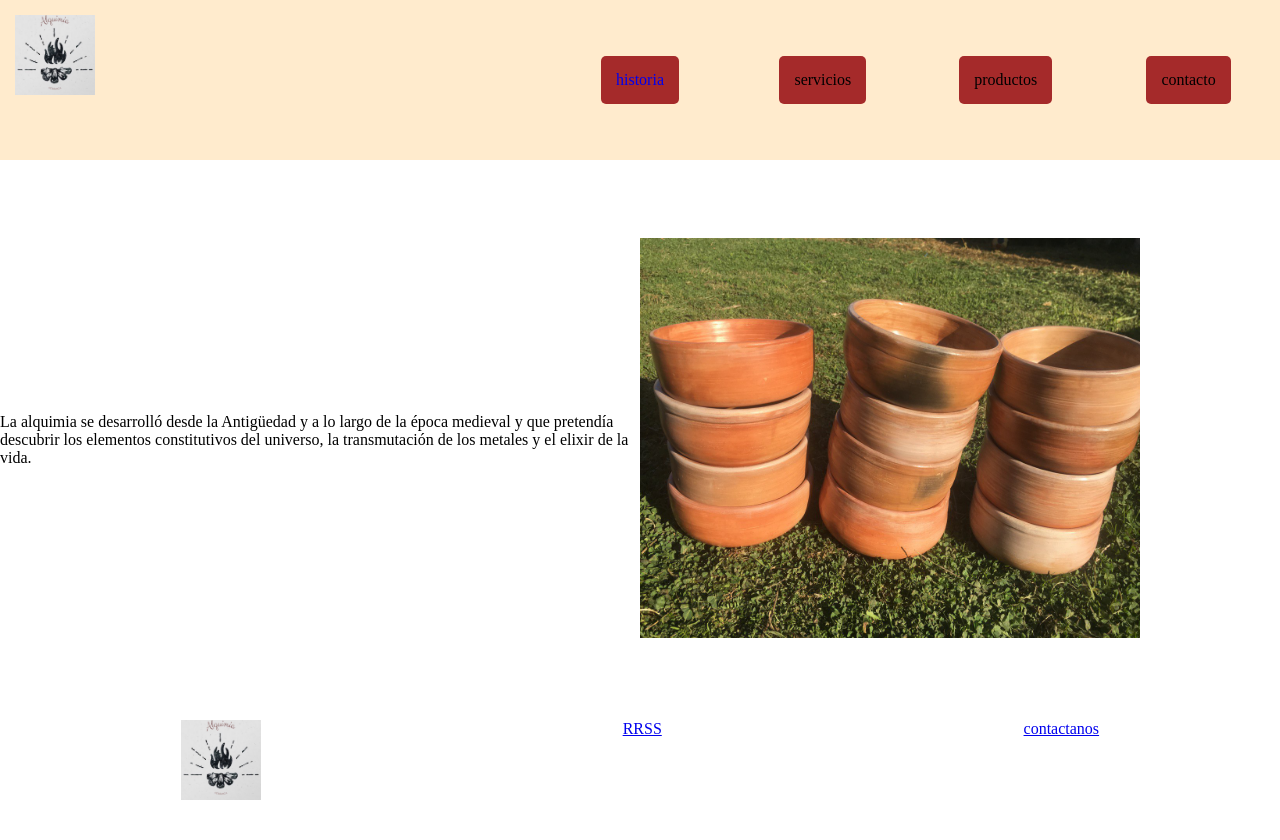
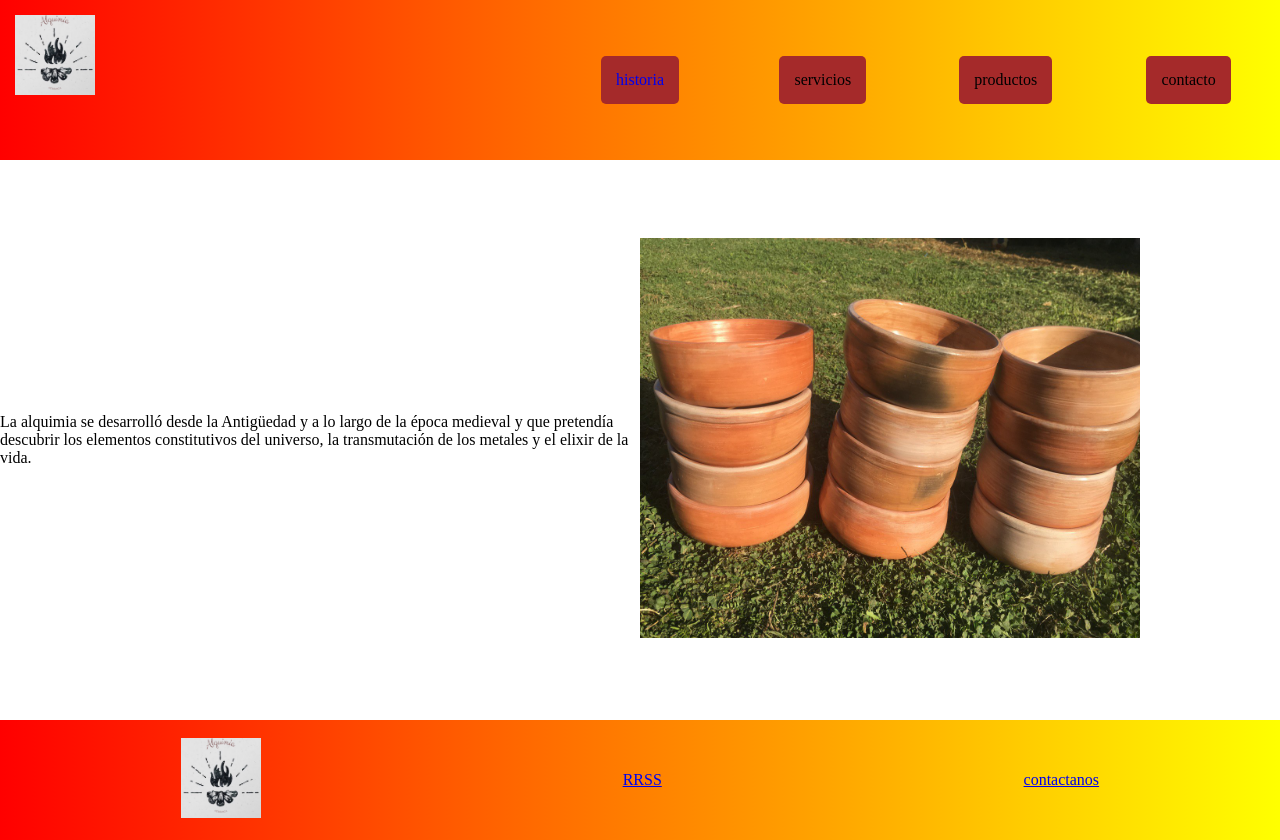
Before and after one commit to Leorokr242/desafio_4, a plain HTML site: page index.html in a window 1280 px wide. Drawn offline with Linux system fonts and the light colour scheme.

Commit message:
agregando gradiente a header y footer

```diff
--- a/css/style.css
+++ b/css/style.css
@@ -21,7 +21,7 @@ header nav {
     grid-template-columns: repeat(7, 1fr);
     grid-template-rows: 1fr;
     grid-template-areas: "logo . . historia servicios productos contacto" ;
-    background-color: blanchedalmond;
+    background-image: linear-gradient(to right, red , yellow);
 
 
 }
@@ -106,6 +106,8 @@ footer {
     height: 15vh;
     display: flex;
     justify-content: space-around;
+    align-items: center;
+    background-image: linear-gradient(to right, red , yellow);
 
 }
 
```
